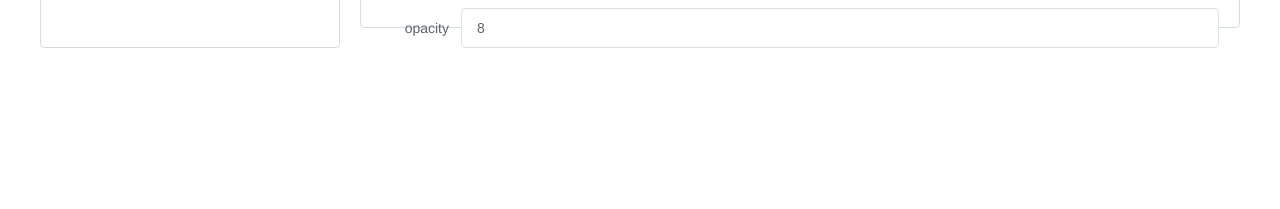
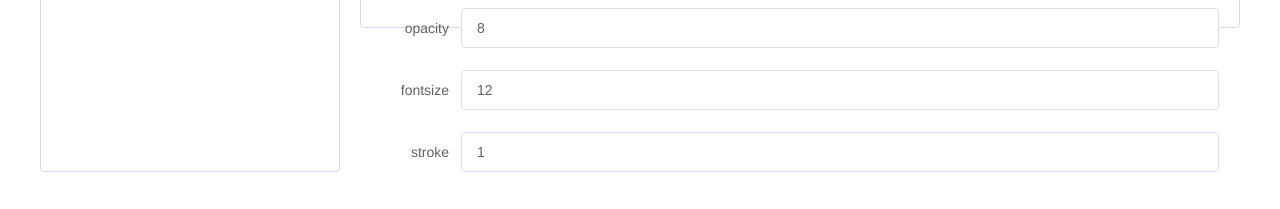
Before and after one commit to MS-ASE-2020/team-ai-vis, a Vue app in the folder src/: page /#/piechart in a window 1280 px wide. Both pictures are taken after a click on the button "PieChart". Shown: the part 736-945 px from the top of the page. Before the commit the page ends 824 px from the top, so only its background shows below. Built offline with nearby package versions, Linux system fonts and the light colour scheme.

Commit message:
Yimin chart (#27)
* modify piechart

* fix bug

```diff
--- a/src/src/components/PieChart.vue
+++ b/src/src/components/PieChart.vue
@@ -67,7 +67,7 @@ export default {
         .attr("d", arc)
         .attr("fill", (d, i) => color(i))
         .attr("stroke", "#FFF")
-        .attr("stroke-width", "1px")
+        .attr("stroke-width", (config.strokewidth) +"px")
         .transition() //开启过渡效果
         .delay(function (d, i) {
           //指定延迟的时间，表示一定时间后才开始转变，单位同样为毫秒
@@ -79,16 +79,16 @@ export default {
         //.ease(d3.easeBounceIn)
 
 
-
+      var temp = config.fontsize *scale;
       g.selectAll("text")
         .data(data.values)
         .enter()
         .append("text")
         .text(d => `${d.country} -  ${d.value} Trillion`)
-        .attr("x", -120)
-        .attr("dy", -4)
+        .attr("dx", -120*scale)
+        .attr("dy", -4*scale)
         .attr("y", (d, i) => -(i + 1) * scale * 15)
-        .attr("font-size", "12px")
+        .attr("font-size", (temp)+"px")
       g.attr("transform", "translate("+(width)/2+","+(height)/2+")");
       var duration = config.delay * data.values.length + config.duration * 2;
       return duration;
--- a/src/src/components/PieChartConfig.vue
+++ b/src/src/components/PieChartConfig.vue
@@ -12,6 +12,12 @@
       </el-form-item>
       <el-form-item label="opacity">
         <el-input v-model.number="config.opacity"></el-input>
+      </el-form-item>
+      <el-form-item label="fontsize">
+        <el-input v-model.number="config.fontsize"></el-input>
+      </el-form-item>
+       <el-form-item label="stroke">
+        <el-input v-model.number="config.strokewidth"></el-input>
       </el-form-item>
     </el-form>
   </div>
--- a/src/src/store/index.js
+++ b/src/src/store/index.js
@@ -93,6 +93,8 @@ const store = new Vuex.Store({
             duration: 1000,
             range: 180,
             opacity: 8,
+            fontsize:12,
+            strokewidth:1
           };
           break;
       }
```
